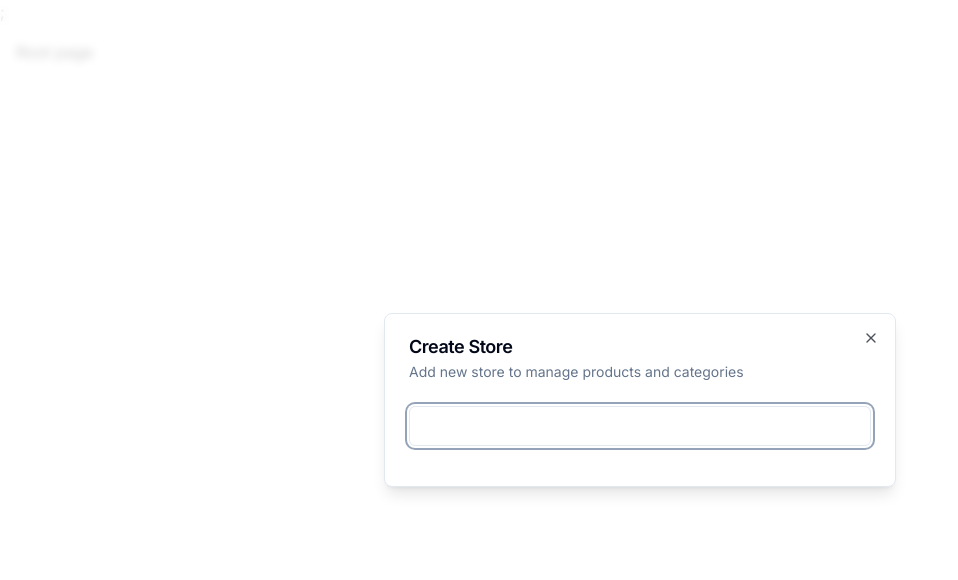
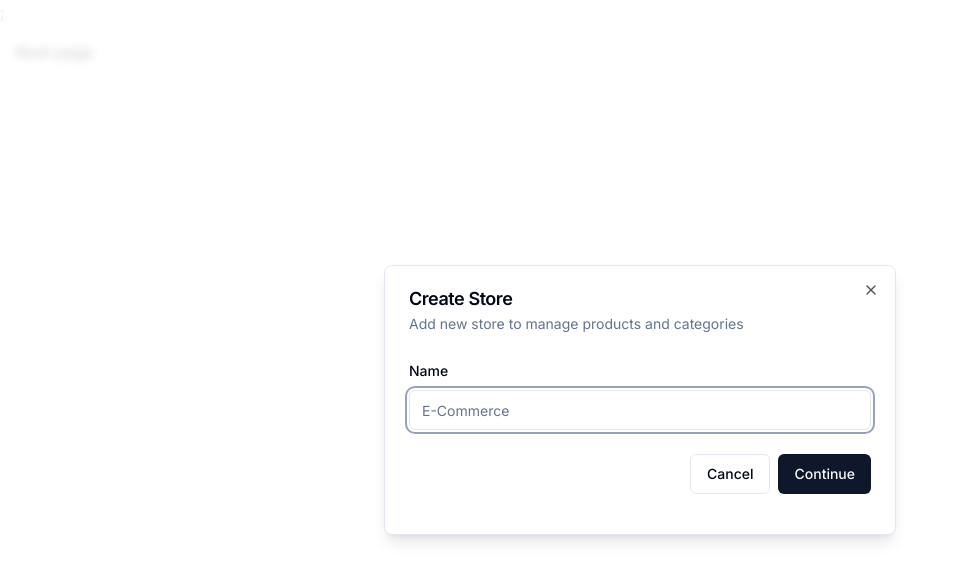
Before and after one commit to alisaydam/e-commerce-admin, a Next.js app: page / in a window 1280 px wide. Shown: the top 580 px of the page, without its empty margins (0-958 px from the left). Built offline with nearby package versions, Linux system fonts and the light colour scheme.

Commit message:
Prisma and PlanetscaleDB added & configured

```diff
--- a/app/layout.tsx
+++ b/app/layout.tsx
@@ -5,6 +5,7 @@ import { ClerkProvider } from "@clerk/nextjs";
 import { ModalProvider } from "@/providers/modal-provider";
 
 import "./globals.css";
+import prismadb from "@/lib/prismadb";
 
 const inter = Inter({ subsets: ["latin"] });
 
--- a/components/modals/store-modal.tsx
+++ b/components/modals/store-modal.tsx
@@ -6,8 +6,16 @@ import { zodResolver } from "@hookform/resolvers/zod";
 
 import { useStoreModal } from "@/hooks/use-store-modal";
 import { Modal } from "@/components/ui/modal";
-import { Form, FormField, FormItem, FormLabel } from "@/components/ui/form";
+import {
+  Form,
+  FormControl,
+  FormField,
+  FormItem,
+  FormLabel,
+  FormMessage,
+} from "@/components/ui/form";
 import { Input } from "@/components/ui/input";
+import { Button } from "@/components/ui/button";
 
 const fromSchema = z.object({
   name: z.string().min(1),
@@ -41,14 +49,23 @@ export const StoreModal = () => {
               <FormField
                 control={form.control}
                 name="name"
-                render={({ ...field }) => (
+                render={({ field }) => (
                   <FormItem>
-                    <FormLabel>
-                      <Input />
-                    </FormLabel>
+                    <FormLabel> Name </FormLabel>
+                    <FormControl>
+                      <Input placeholder="E-Commerce" {...field} />
+                    </FormControl>
+                    <FormMessage />
                   </FormItem>
                 )}
               />
+              <div className="pt-6 space-x-2 flex items-center justify-end">
+                <Button variant="outline" onClick={storeModal.onClose}>
+                  {" "}
+                  Cancel
+                </Button>
+                <Button type="submit">Continue</Button>
+              </div>
             </form>
           </Form>
         </div>
--- a/package.json
+++ b/package.json
@@ -11,6 +11,7 @@
   "dependencies": {
     "@clerk/nextjs": "^4.21.13",
     "@hookform/resolvers": "^3.1.1",
+    "@prisma/client": "^4.16.2",
     "@radix-ui/react-dialog": "^1.0.4",
     "@radix-ui/react-label": "^2.0.2",
     "@radix-ui/react-slot": "^1.0.2",
@@ -34,5 +35,8 @@
     "typescript": "5.1.6",
     "zod": "^3.21.4",
     "zustand": "^4.3.8"
+  },
+  "devDependencies": {
+    "prisma": "^4.16.2"
   }
 }
```
Also changed, not shown: lib/prismadb.ts (added, +11 -0 lines), 2 other files (tests, documents, lock files or other folders). Lines whose indentation alone changed are shown as unchanged.
